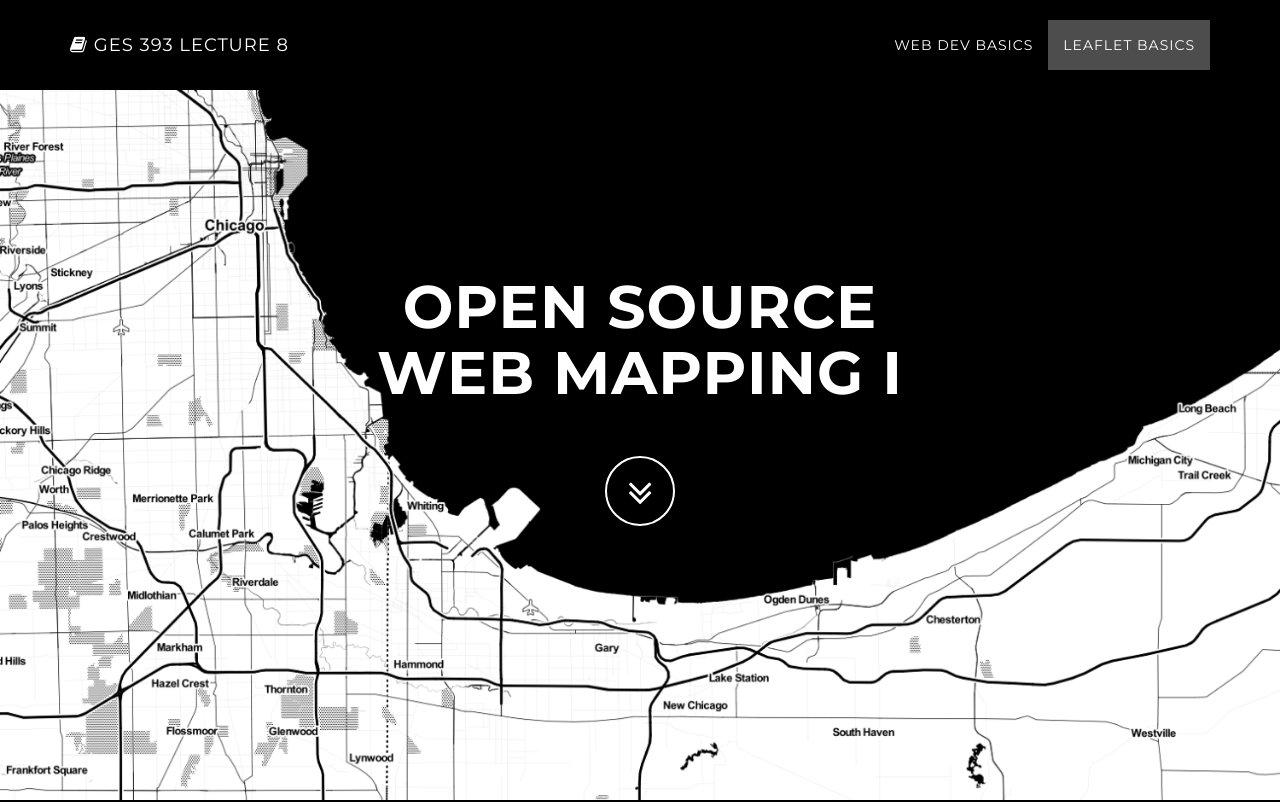
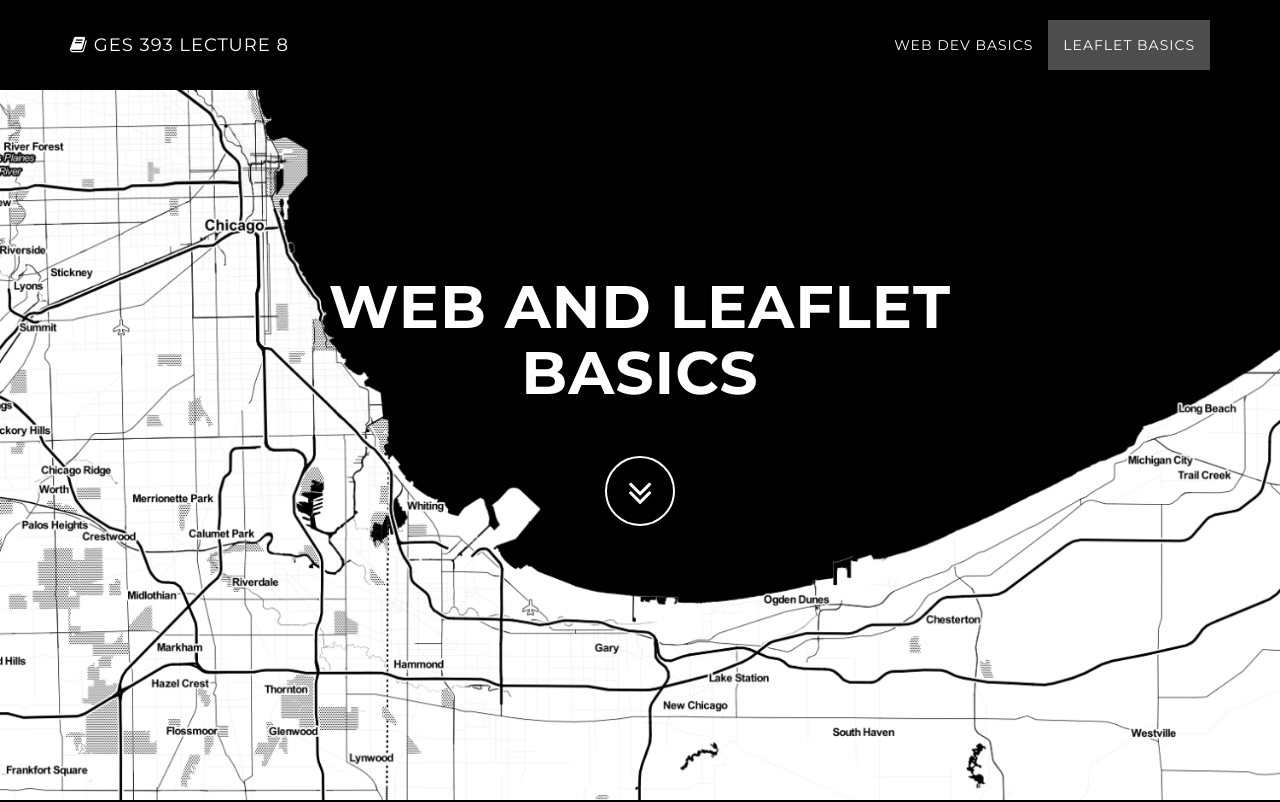
Before and after one commit to tingliu1/ges393-l8, a plain HTML site: page index.html in a window 1280 px wide. Shown: the top 802 px of the page. Drawn offline with Linux system fonts and the light colour scheme; some packages are replaced by stand-ins of ours.

Commit message:
change title

```diff
--- a/index.html
+++ b/index.html
@@ -9,7 +9,7 @@
     <meta name="description" content="">
     <meta name="author" content="">
 
-    <title>Lecture 8 - Open Source Web Mapping I</title>
+    <title>Lecture 8 - Web and Leaflet Basics</title>
 
     <!-- Bootstrap Core CSS -->
     <link href="css/bootstrap.min.css" rel="stylesheet">
@@ -72,7 +72,7 @@
             <div class="container">
                 <div class="row">
                     <div class="col-md-8 col-md-offset-2">
-                        <h1 class="brand-heading">Open Source <br> Web Mapping I</h1>
+                        <h1 class="brand-heading">Web and Leaflet Basics</h1>
                         <!--<p class="intro-text">Web Dev Basics<br>Using Leaflet</p>-->
                         <a href="#languages" class="btn btn-circle page-scroll">
                             <i class="fa fa-angle-double-down animated"></i>
```
